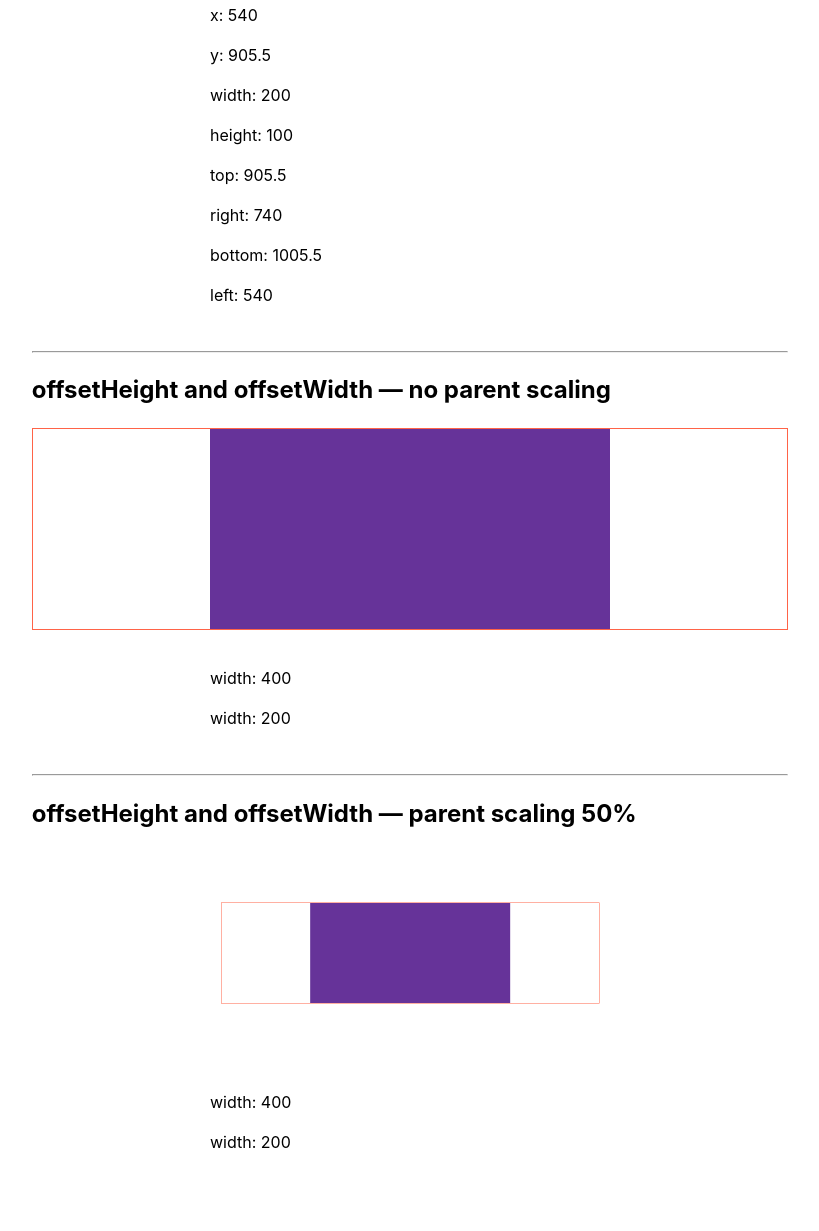
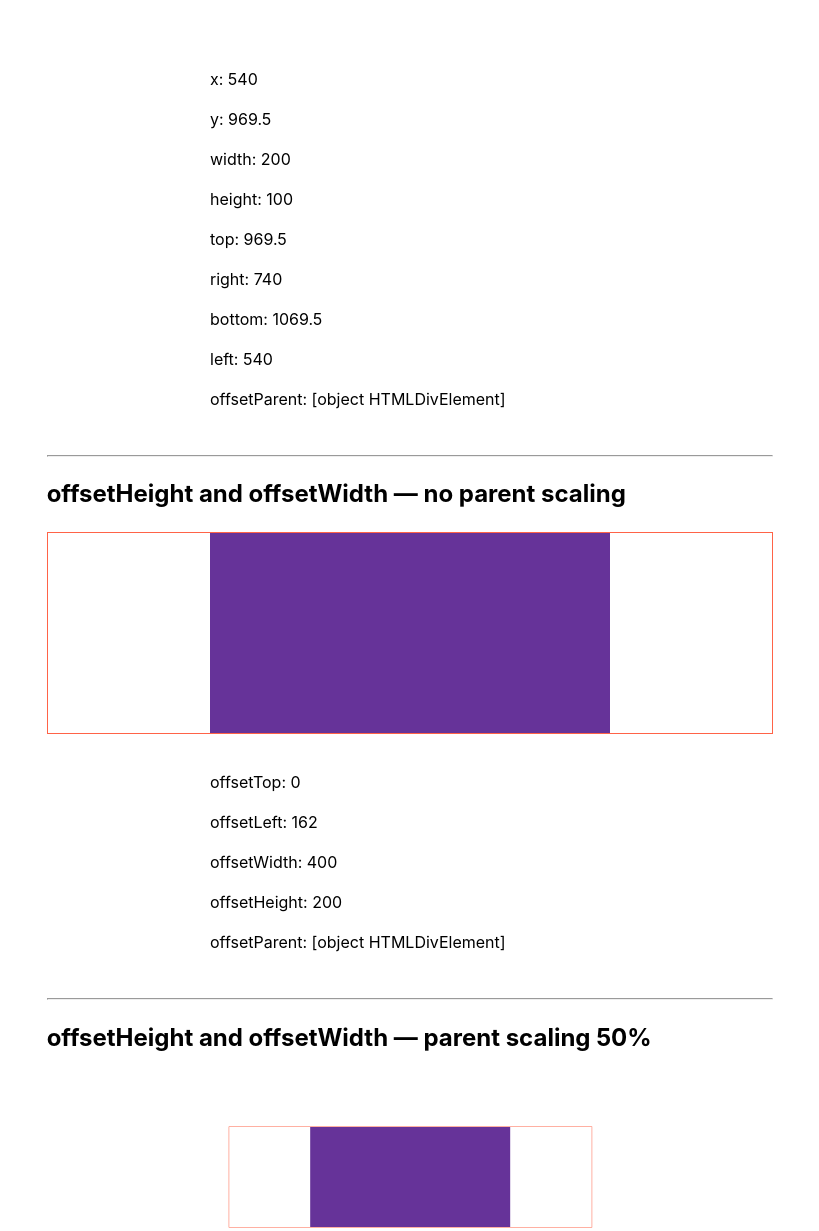
Before and after one commit to 1Copenut/vanilla-accessibility-js, a website with bundled scripts: page box-sizing-methods/index.html in a window 1280 px wide. Shown: the part 1090-2321 px from the top of the page, without its empty margins (230-1049 px from the left). Built offline with nearby package versions, Linux system fonts and the light colour scheme.

Commit message:
Adding offsetParent and context to all data groups.

```diff
--- a/box-sizing-methods/css/main.css
+++ b/box-sizing-methods/css/main.css
@@ -6,7 +6,7 @@ body {
 main {
   margin-inline: auto;
   margin-bottom: 6rem;
-  max-width: max-content;
+  max-width: 72ch;
 }
 
 .box-wrapper {
@@ -30,6 +30,11 @@ main {
   padding: 20px 0 !important;
 }
 
+#parent-box-1 .box-wrapper,
+#parent-box-3 .box-wrapper {
+  transform: scale(1);
+}
+
 #parent-box-2 .box-wrapper,
 #parent-box-4 .box-wrapper {
   transform: scale(0.5);
--- a/box-sizing-methods/index.html
+++ b/box-sizing-methods/index.html
@@ -16,7 +16,7 @@
         href="https://developer.mozilla.org/en-US/docs/Web/API/Element/getBoundingClientRect">getBoundingClientWidth</a>
       to <a href="https://developer.mozilla.org/en-US/docs/Web/API/HTMLElement/offsetWidth">offsetWidth</a> / <a
         href="https://developer.mozilla.org/en-US/docs/Web/API/HTMLElement/offsetHeight">offsetHeight</a> for
-      determining element box sizes.</p>
+      determining element box sizes. Each test assumes a box with a unique ID and a CSS transform: scale applied.</p>
     <div>
       <h2>getBoundingClientWidth &mdash; no parent scaling</h2>
       <div id="parent-box-1">
--- a/box-sizing-methods/js/modules/boundingClientRectData.js
+++ b/box-sizing-methods/js/modules/boundingClientRectData.js
@@ -11,6 +11,10 @@ const boundingClientRectData = (parentId) => {
       stats.appendChild(para);
     }
   }
+
+  let para2 = document.createElement("p");
+  para2.textContent = `offsetParent: ${target.offsetParent}`;
+  stats.appendChild(para2);
 };
 
 export default boundingClientRectData;
--- a/box-sizing-methods/js/modules/offsetClientRectData.js
+++ b/box-sizing-methods/js/modules/offsetClientRectData.js
@@ -3,14 +3,21 @@ const offsetClientRectData = (parentId) => {
   const target = parent.querySelector(".box");
   const stats = parent.querySelector(".stats");
 
-  const paraHeight = document.createElement("p");
-  const paraWidth = document.createElement("p");
+  const rect = {
+    offsetTop: "offsetTop",
+    offsetLeft: "offsetLeft",
+    offsetWidth: "offsetWidth",
+    offsetHeight: "offsetHeight",
+    offsetParent: "offsetParent",
+  };
 
-  paraHeight.textContent = `width: ${target.offsetHeight}`;
-  paraWidth.textContent = `width: ${target.offsetWidth}`;
-
-  stats.appendChild(paraWidth);
-  stats.appendChild(paraHeight);
+  for (const key in rect) {
+    if (typeof key !== "function") {
+      let para = document.createElement("p");
+      para.textContent = `${key}: ${target[rect[key]]}`;
+      stats.appendChild(para);
+    }
+  }
 };
 
 export default offsetClientRectData;
```
